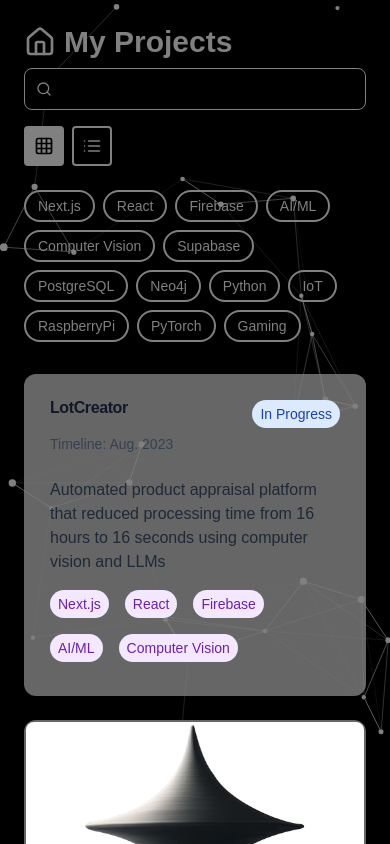
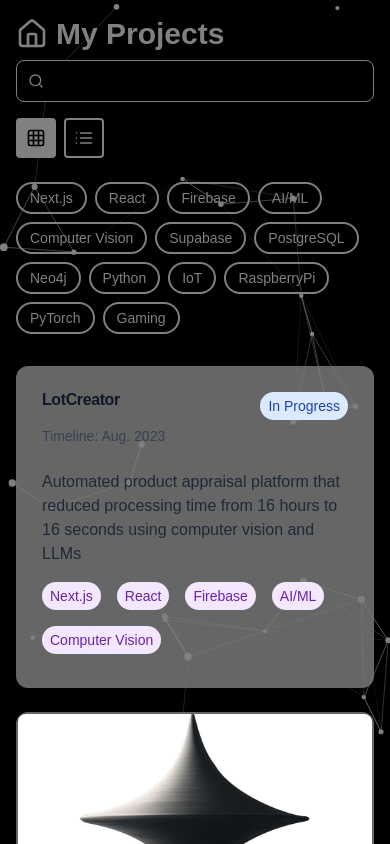
Before and after one commit to Djai284/website, a Next.js app: page /projects in a window 390 px wide. Built offline with nearby package versions, Linux system fonts and the light colour scheme.

Commit message:
fixed scroll issue

```diff
--- a/src/app/projects/page.tsx
+++ b/src/app/projects/page.tsx
@@ -1,6 +1,6 @@
 "use client";
 
-import React, { useState } from "react";
+import React, { useEffect, useState } from "react";
 import { Search, Grid, List, ArrowLeft, X, Home } from "lucide-react";
 import {
   Card,
@@ -89,6 +89,29 @@ const getTextColors = (themeType: "light" | "mid" | "dark") => {
   }
 };
 
+const useResponsiveNodes = () => {
+  const [nodes, setNodes] = useState({ count: 30, max: 70 });
+
+  useEffect(() => {
+    const handleResize = () => {
+      const width = window.innerWidth;
+      if (width < 640) { // mobile
+        setNodes({ count: 15, max: 30 });
+      } else if (width < 1024) { // tablet
+        setNodes({ count: 20, max: 50 });
+      } else { // desktop
+        setNodes({ count: 30, max: 70 });
+      }
+    };
+
+    handleResize(); // Initial call
+    window.addEventListener('resize', handleResize);
+    return () => window.removeEventListener('resize', handleResize);
+  }, []);
+
+  return nodes;
+};
+
 const ProjectPortfolio: React.FC = () => {
   const [view, setView] = useState<"grid" | "list">("grid");
   const [searchTerm, setSearchTerm] = useState("");
@@ -96,6 +119,8 @@ const ProjectPortfolio: React.FC = () => {
   const [selectedProject, setSelectedProject] = useState<Project | null>(null);
   const theme = useTheme();
   const router = useRouter();
+
+  const { count: nodeCount, max: maxNodes } = useResponsiveNodes();
 
   const allTypes = Array.from(
     new Set(projectsData.flatMap((project) => project.types))
@@ -153,11 +178,11 @@ const ProjectPortfolio: React.FC = () => {
   if (selectedProject) {
     return (
       <FloatingNetworkBackground
-        nodeCount={30}
+        nodeCount={nodeCount}
         connectionDistance={150}
-        maxNodes={70}
+        maxNodes={maxNodes}
       >
-        <div className="max-w-4xl mx-auto p-6 my-auto h-screen">
+        <div className="max-w-4xl mx-auto p-4 md:p-6 overflow-y-auto min-h-screen">
           <button
             onClick={() => setSelectedProject(null)}
             style={{ color: theme.accentColor }}
@@ -216,11 +241,11 @@ const ProjectPortfolio: React.FC = () => {
 
   return (
     <FloatingNetworkBackground
-      nodeCount={30}
+      nodeCount={nodeCount}
       connectionDistance={150}
-      maxNodes={70}
+      maxNodes={maxNodes}
     >
-      <div className="max-w-6xl mx-auto p-6">
+      <div className="max-w-6xl mx-auto p-4 md:p-6 min-h-screen overflow-y-auto">
         <div className="mb-8">
           <h1
             style={{ color: theme.accentColor }}
--- a/src/components/floating-network.tsx
+++ b/src/components/floating-network.tsx
@@ -20,9 +20,9 @@ interface FloatingNetworkBackgroundProps {
 
 const FloatingNetworkBackground: React.FC<FloatingNetworkBackgroundProps> = ({
   children,
-  nodeCount = 50,
+  nodeCount = 30,
   connectionDistance = 150,
-  maxNodes = 100,
+  maxNodes = 50,
 }) => {
   const canvasRef = useRef<HTMLCanvasElement>(null);
   const nodesRef = useRef<Node[]>([]);
--- a/src/lib/color-schemes.ts
+++ b/src/lib/color-schemes.ts
@@ -116,7 +116,7 @@ export const colorSchemes: Theme[] = [
     baseColor: "#98FB98",
     accentColor: "#8A2BE2",
     name: "mid-violet",
-    type: "mid",
+    type: "dark",
   },
   {
     baseColor: "#000000",
```
